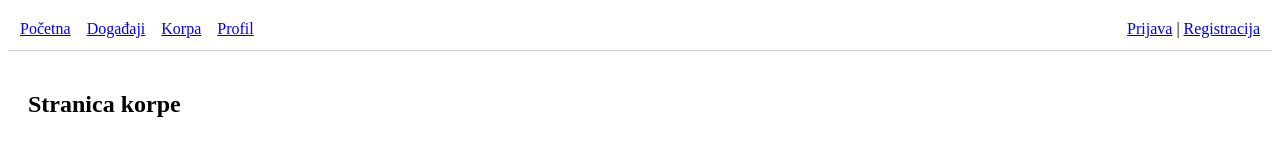
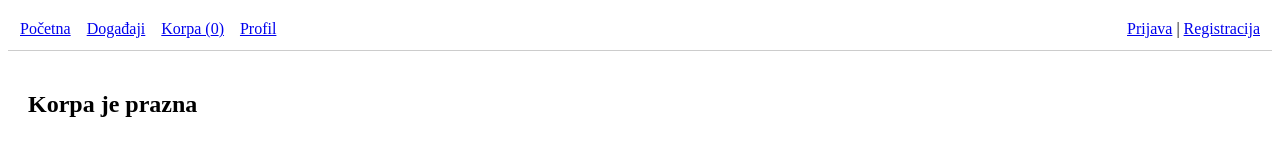
Before and after one commit to DjordjeVeliki/CIS25-prodaja-karata, a React (Vite) app: page /korpa in a window 1280 px wide. Shown: the top 168 px of the page. Built offline with nearby package versions, Linux system fonts and the light colour scheme.

Commit message:
feat: dodata korpa (class + context + localStorage) i dodavanje iz detalja događaja

```diff
--- /dev/null
+++ b/src/klase/Korpa.ts
@@ -0,0 +1,37 @@
+import type { StavkaKorpe } from "../modeli/StavkaKorpe";
+
+export class Korpa {
+  stavke: StavkaKorpe[] = [];
+
+  constructor(pocetne?: StavkaKorpe[]) {
+    if (pocetne) this.stavke = pocetne;
+  }
+
+  dodaj(stavka: Omit<StavkaKorpe, "kolicina">, kolicina = 1) {
+    const postojeca = this.stavke.find(s => s.idDogadjaja === stavka.idDogadjaja);
+    if (postojeca) postojeca.kolicina += kolicina;
+    else this.stavke.push({ ...stavka, kolicina });
+  }
+
+  ukloni(idDogadjaja: number) {
+    this.stavke = this.stavke.filter(s => s.idDogadjaja !== idDogadjaja);
+  }
+
+  promeniKolicinu(idDogadjaja: number, kolicina: number) {
+    const s = this.stavke.find(x => x.idDogadjaja === idDogadjaja);
+    if (!s) return;
+    s.kolicina = Math.max(1, kolicina);
+  }
+
+  ocisti() {
+    this.stavke = [];
+  }
+
+  ukupno(): number {
+    return this.stavke.reduce((sum, s) => sum + s.cena * s.kolicina, 0);
+  }
+
+  ukupnoKomada(): number {
+    return this.stavke.reduce((sum, s) => sum + s.kolicina, 0);
+  }
+}
--- a/src/komponente/Navigacija.tsx
+++ b/src/komponente/Navigacija.tsx
@@ -1,11 +1,15 @@
 import { Link } from "react-router-dom";
+import { useContext } from "react";
+import { KorpaKontekst } from "../kontekst/KorpaKontekst";
 
 export default function Navigacija() {
+  const { ukupnoKomada } = useContext(KorpaKontekst);
+
   return (
     <nav style={{display:"flex",gap:"16px",padding:"12px",borderBottom:"1px solid #ccc"}}>
       <Link to="/">Početna</Link>
       <Link to="/dogadjaji">Događaji</Link>
-      <Link to="/korpa">Korpa</Link>
+      <Link to="/korpa">Korpa ({ukupnoKomada})</Link>
       <Link to="/profil">Profil</Link>
       <span style={{marginLeft:"auto"}}>
         <Link to="/prijava">Prijava</Link> | <Link to="/registracija">Registracija</Link>
--- /dev/null
+++ b/src/kontekst/KorpaKontekst.tsx
@@ -0,0 +1,63 @@
+import { createContext, useMemo } from "react";
+import type { ReactNode } from "react";                // ⬅️ type-only
+import { useLokalnoSkladiste } from "../kuke/useLokalnoSkladiste";
+import { Korpa } from "../klase/Korpa";
+import type { StavkaKorpe } from "../modeli/StavkaKorpe"; // ⬅️ type-only
+
+
+type KorpaKontekstTip = {
+  korpa: Korpa;
+  stavke: StavkaKorpe[];
+  dodajUKorpu: (p: { idDogadjaja: number; naziv: string; cena: number }, kolicina?: number) => void;
+  ukloniIzKorpe: (idDogadjaja: number) => void;
+  promeniKolicinu: (idDogadjaja: number, kolicina: number) => void;
+  ocistiKorpu: () => void;
+  ukupno: number;
+  ukupnoKomada: number;
+};
+
+export const KorpaKontekst = createContext<KorpaKontekstTip>({} as any);
+
+export function KorpaKontekstProvajder({ children }: { children: ReactNode }) {
+  const [stavke, setStavke] = useLokalnoSkladiste<StavkaKorpe[]>("korpa_stavke", []);
+
+  const korpa = useMemo(() => new Korpa(structuredClone(stavke)), [stavke]);
+
+  const sync = (k: Korpa) => setStavke(structuredClone(k.stavke));
+
+  const dodajUKorpu: KorpaKontekstTip["dodajUKorpu"] = (p, kolicina = 1) => {
+    const k = new Korpa(structuredClone(stavke));
+    k.dodaj(p, kolicina);
+    sync(k);
+  };
+
+  const ukloniIzKorpe = (id: number) => {
+    const k = new Korpa(structuredClone(stavke));
+    k.ukloni(id);
+    sync(k);
+  };
+
+  const promeniKolicinu = (id: number, q: number) => {
+    const k = new Korpa(structuredClone(stavke));
+    k.promeniKolicinu(id, q);
+    sync(k);
+  };
+
+  const ocistiKorpu = () => {
+    const k = new Korpa();
+    sync(k);
+  };
+
+  const vrednosti: KorpaKontekstTip = {
+    korpa,
+    stavke,
+    dodajUKorpu,
+    ukloniIzKorpe,
+    promeniKolicinu,
+    ocistiKorpu,
+    ukupno: korpa.ukupno(),
+    ukupnoKomada: korpa.ukupnoKomada(),
+  };
+
+  return <KorpaKontekst.Provider value={vrednosti}>{children}</KorpaKontekst.Provider>;
+}
--- /dev/null
+++ b/src/kuke/useLokalnoSkladiste.ts
@@ -0,0 +1,20 @@
+import { useEffect, useState } from "react";
+
+export function useLokalnoSkladiste<T>(kljuc: string, pocetnaVrednost: T) {
+  const [vrednost, setVrednost] = useState<T>(() => {
+    try {
+      const raw = localStorage.getItem(kljuc);
+      return raw ? (JSON.parse(raw) as T) : pocetnaVrednost;
+    } catch {
+      return pocetnaVrednost;
+    }
+  });
+
+  useEffect(() => {
+    try {
+      localStorage.setItem(kljuc, JSON.stringify(vrednost));
+    } catch {}
+  }, [kljuc, vrednost]);
+
+  return [vrednost, setVrednost] as const;
+}
--- a/src/main.tsx
+++ b/src/main.tsx
@@ -2,9 +2,12 @@ import React from "react";
 import ReactDOM from "react-dom/client";
 import { RouterProvider } from "react-router-dom";
 import { router } from "./router";
+import { KorpaKontekstProvajder } from "./kontekst/KorpaKontekst";
 
 ReactDOM.createRoot(document.getElementById("root")!).render(
   <React.StrictMode>
-    <RouterProvider router={router} />
+    <KorpaKontekstProvajder>
+      <RouterProvider router={router} />
+    </KorpaKontekstProvajder>
   </React.StrictMode>
 );
--- /dev/null
+++ b/src/modeli/StavkaKorpe.ts
@@ -0,0 +1,6 @@
+export interface StavkaKorpe {
+  idDogadjaja: number;
+  naziv: string;
+  cena: number;
+  kolicina: number;
+}
--- a/src/stranice/DetaljDogadjaja.tsx
+++ b/src/stranice/DetaljDogadjaja.tsx
@@ -1,13 +1,14 @@
 import { useParams } from "react-router-dom";
 import { dogadjaji } from "../podaci/dogadjaji";
+import { useContext } from "react";
+import { KorpaKontekst } from "../kontekst/KorpaKontekst";
 
 export default function DetaljDogadjaja() {
   const { id } = useParams();
   const dogadjaj = dogadjaji.find(d => d.id === Number(id));
+  const { dodajUKorpu } = useContext(KorpaKontekst);
 
-  if (!dogadjaj) {
-    return <h2>Događaj nije pronađen</h2>;
-  }
+  if (!dogadjaj) return <h2>Događaj nije pronađen</h2>;
 
   return (
     <div>
@@ -15,6 +16,9 @@ export default function DetaljDogadjaja() {
       <p>{dogadjaj.opis}</p>
       <p><strong>Datum:</strong> {dogadjaj.datum}</p>
       <p><strong>Cena:</strong> {dogadjaj.cena} RSD</p>
+      <button onClick={() => dodajUKorpu({ idDogadjaja: dogadjaj.id, naziv: dogadjaj.naziv, cena: dogadjaj.cena })}>
+        Dodaj u korpu
+      </button>
     </div>
   );
 }
--- a/src/stranice/Korpa.tsx
+++ b/src/stranice/Korpa.tsx
@@ -1,3 +1,51 @@
+import { useContext } from "react";
+import { KorpaKontekst } from "../kontekst/KorpaKontekst";
+
 export default function Korpa() {
-  return <h2>Stranica korpe</h2>;
+  const { stavke, ukupno, ukupnoKomada, ukloniIzKorpe, promeniKolicinu, ocistiKorpu } = useContext(KorpaKontekst);
+
+  if (stavke.length === 0) return <h2>Korpa je prazna</h2>;
+
+  return (
+    <div>
+      <h2>Korpa</h2>
+      <table cellPadding={8}>
+        <thead>
+          <tr>
+            <th>Naziv</th>
+            <th>Cena</th>
+            <th>Količina</th>
+            <th>Iznos</th>
+            <th></th>
+          </tr>
+        </thead>
+        <tbody>
+          {stavke.map(s => (
+            <tr key={s.idDogadjaja}>
+              <td>{s.naziv}</td>
+              <td>{s.cena} RSD</td>
+              <td>
+                <input
+                  type="number"
+                  min={1}
+                  value={s.kolicina}
+                  onChange={e => promeniKolicinu(s.idDogadjaja, Number(e.target.value))}
+                  style={{ width: 60 }}
+                />
+              </td>
+              <td>{s.cena * s.kolicina} RSD</td>
+              <td>
+                <button onClick={() => ukloniIzKorpe(s.idDogadjaja)}>Ukloni</button>
+              </td>
+            </tr>
+          ))}
+        </tbody>
+      </table>
+
+      <p><strong>Ukupno komada:</strong> {ukupnoKomada}</p>
+      <p><strong>Ukupno za plaćanje:</strong> {ukupno} RSD</p>
+
+      <button onClick={ocistiKorpu}>Isprazni korpu</button>
+    </div>
+  );
 }
```
